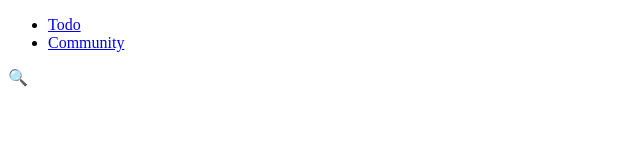
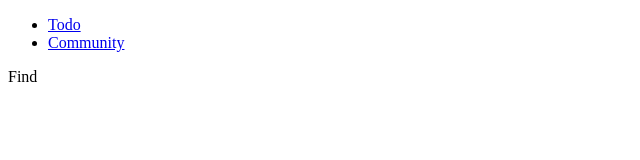
Before and after one commit to SoomMakers/Soom, a React (Create React App) app: page /todo/find in a window 1280 px wide. Shown: the top 160 px of the page, without its empty margins (0-640 px from the left). Built offline with nearby package versions, Linux system fonts and the light colour scheme.

Commit message:
Fix: replace search icon with Find text

```diff
--- a/src/pages/TodoFindPage/TodoFindPage.js
+++ b/src/pages/TodoFindPage/TodoFindPage.js
@@ -3,7 +3,7 @@ import React from 'react';
 export default function TodoFindPage() {
     return (
         <p>
-            🔍
+            Find
         </p>
     );
 }
```
Also changed, not shown: 1 other file (tests, documents, lock files or other folders).
